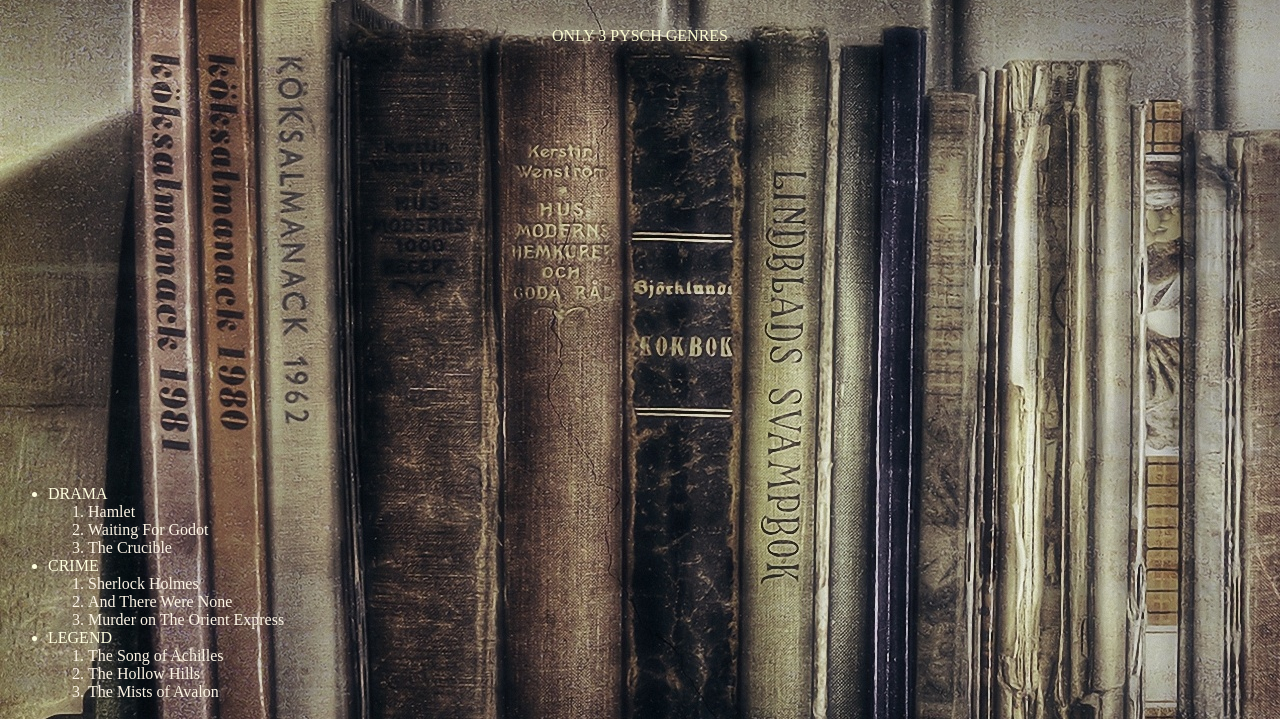
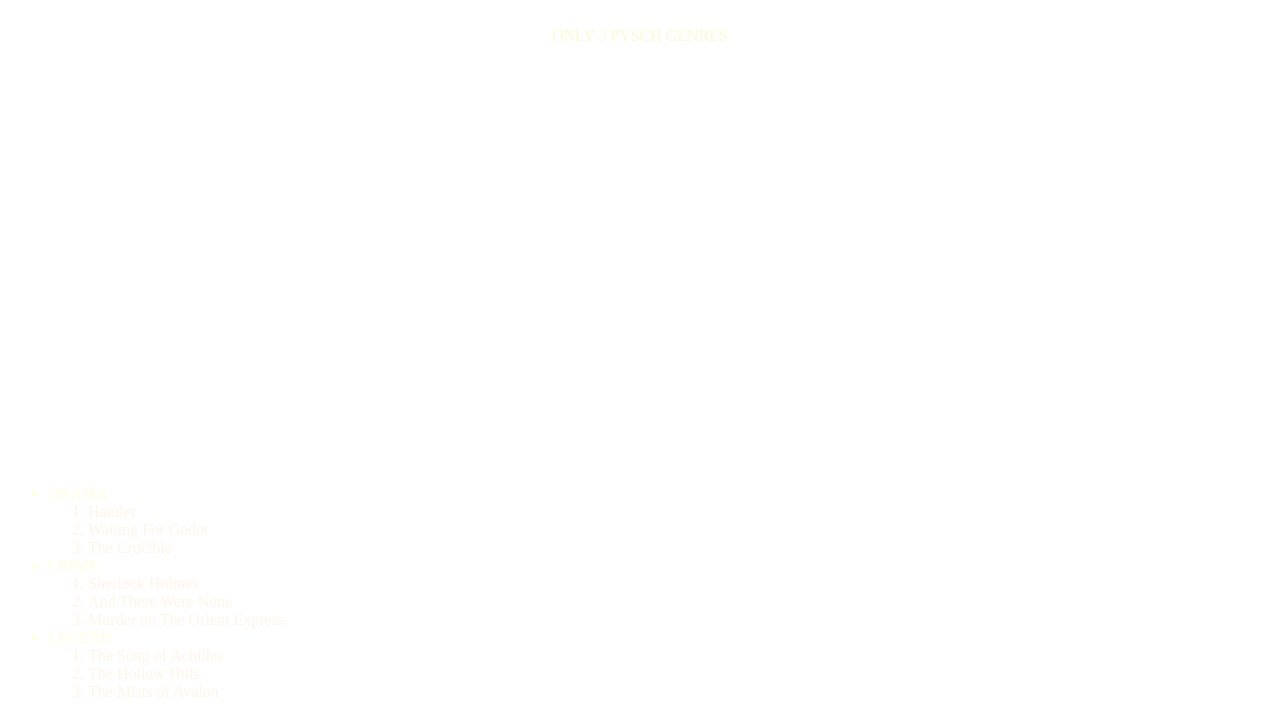
Before and after one commit to RockstyleManu/rockstylemanu.github.io, a plain HTML site: page index.html in a window 1280 px wide. Shown: the part 81-800 px from the top of the page. Drawn offline with Linux system fonts and the light colour scheme.

Commit message:
Update index.html

```diff
--- a/index.html
+++ b/index.html
@@ -6,7 +6,7 @@
     <title>Document</title>
     <link href="style.css" type="text/css" rel="stylesheet">
 </head>
-<body background="photo/348694-admin_1920x1080.jpg">
+<body >
     <class="manu"></class>
    <marquee direction="right"><h1>Rockstyle Books Villa</h1></marquee>
    <P>ONLY 3 PYSCH GENRES</P>
```
